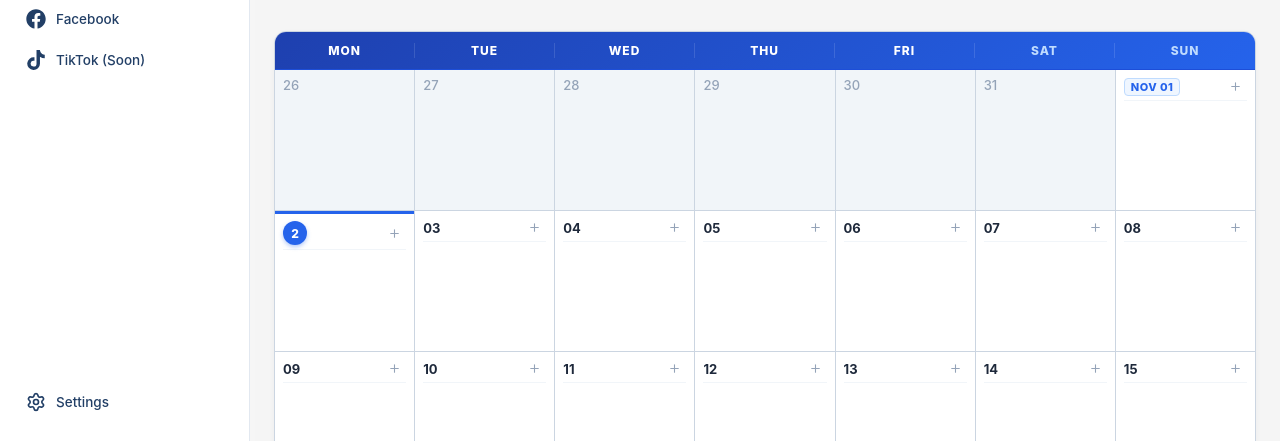
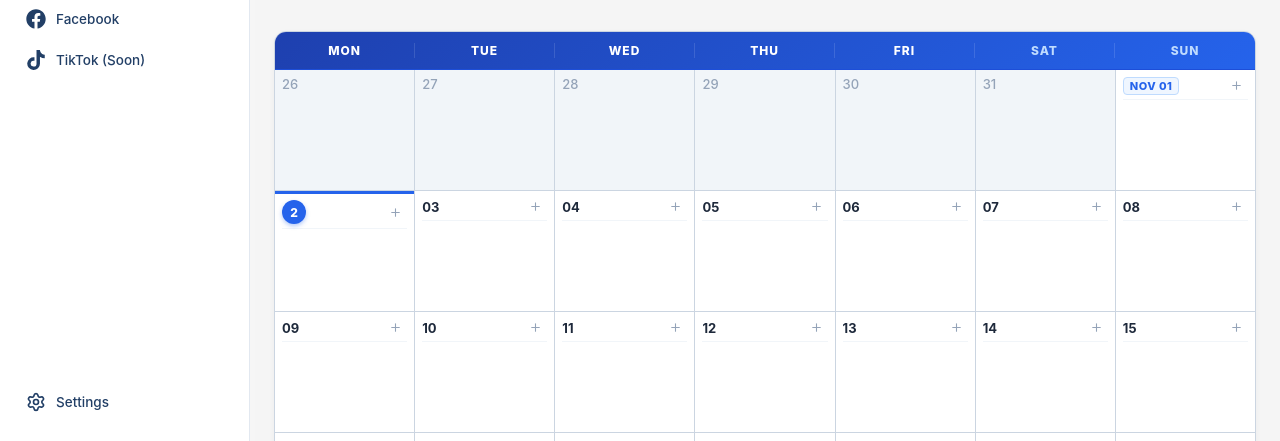
Before and after one commit to muny-rith/MoonPules, a React (Vite) app in the folder frontend/: page /calendar in a window 1280 px wide. Shown: the part 359-800 px from the top of the page. Built offline with nearby package versions, Linux system fonts and the light colour scheme; no server answers; sample sign-in values are in the browser's storage; a web font is replaced by a local one.

Commit message:
style(calendar): reduce excessive bottom padding and tighten cell dimensions

```diff
--- a/frontend/src/features/calendar/pages/BrandCalendarPage.jsx
+++ b/frontend/src/features/calendar/pages/BrandCalendarPage.jsx
@@ -275,7 +275,7 @@ export const BrandCalendarPage = () => {
   };
 
   return (
-    <div className="page-container brand-calendar-page" style={{ paddingBottom: '60px' }}>
+    <div className="page-container brand-calendar-page" style={{ paddingBottom: '16px' }}>
       {/* Main Header Row */}
       <div className="planner-header-row">
         <div className="planner-header-title-wrap">
@@ -562,7 +562,7 @@ export const BrandCalendarPage = () => {
         borderRadius: '12px',
         overflow: 'hidden',
         boxShadow: '0 2px 6px -1px rgba(0,0,0,0.06)',
-        marginBottom: '24px'
+        marginBottom: '16px'
       }}>
         {/* Days of week Header (Modern Executive Royal Blue Bar) */}
         <div style={{
@@ -611,8 +611,8 @@ export const BrandCalendarPage = () => {
                 key={idx}
                 style={{
                   backgroundColor: isCurrentMonth ? '#ffffff' : '#f1f5f9',
-                  minHeight: '140px',
-                  padding: '7px 8px',
+                  minHeight: '120px',
+                  padding: '6px 7px',
                   display: 'flex',
                   flexDirection: 'column',
                   position: 'relative',
```
